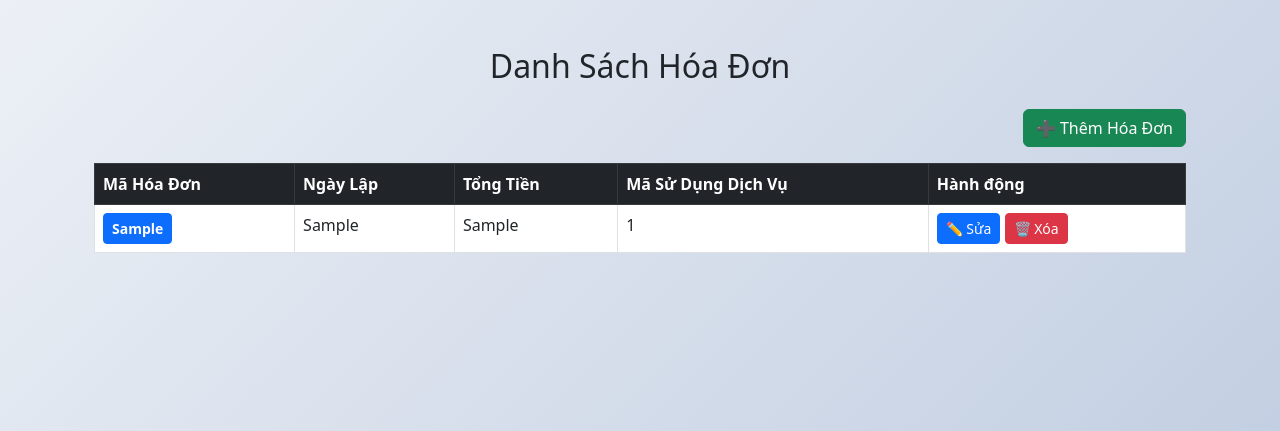
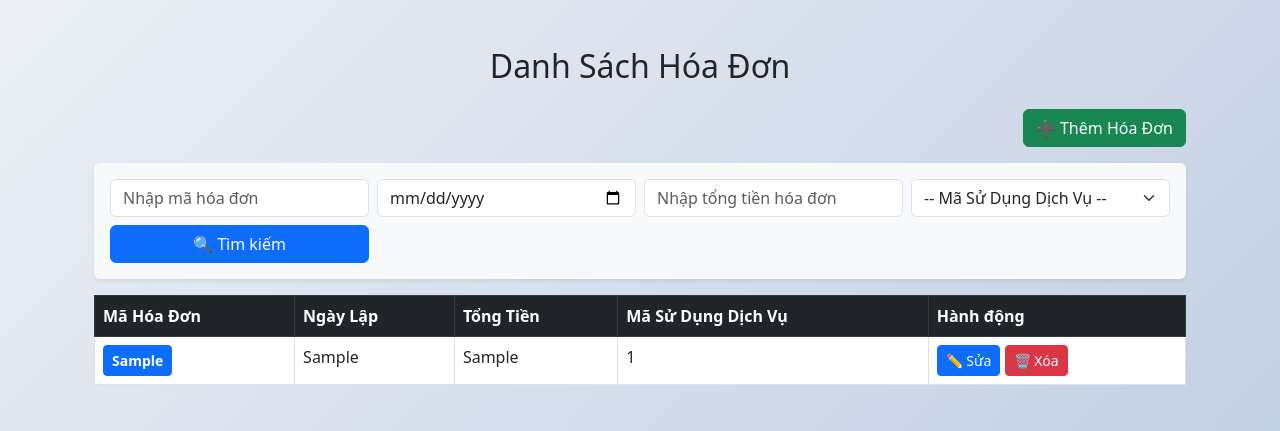
Before and after one commit to ducdz1m2/QLKS, a Django app: template QLKS/invoices/templates/invoices/invoices_list.html in a window 1280 px wide. Shown: the part 369-800 px from the top of the page. Run offline with Django 5.2, Linux system fonts and the light colour scheme; the template is opened without the code that fills it: most values are stand-ins (such as "Sample title", 1, 10 or a date in 2020).

Commit message:
Update SearchInvoices

```diff
--- a/QLKS/invoices/templates/invoices/invoices_list.html
+++ b/QLKS/invoices/templates/invoices/invoices_list.html
@@ -9,6 +9,32 @@
   <div class="text-end mb-3">
     <a href="{% url 'add_invoices' %}" class="btn btn-success">➕ Thêm Hóa Đơn</a>
   </div>
+  <!-- Form tìm kiếm hóa dơn -->
+  <form method="GET" action="{% url 'search_invoices' %}" class="mb-3 p-3 bg-light rounded shadow-sm">
+    <div class="row g-2 align-items-center">
+      <div class="col-md-3">
+        <input type="number" name="MaHoaDon" class="form-control" placeholder="Nhập mã hóa đơn" value="{{ request.GET.MaHoaDon }}">
+      </div>
+      <div class="col-md-3">
+        <input type="date" name="NgayLapHoaDon" class="form-control" placeholder="Nhập ngày lập hóa đơn" value="{{ request.GET.NgayLapHoaDon }}">
+      </div>
+      <div class="col-md-3">
+        <input type="number" name="TongTien" class="form-control" placeholder="Nhập tổng tiền hóa đơn" value="{{ request.GET.TongTien }}">
+      </div>
+      <div class="col-md-3">
+        <select name="MaSuDung_id" class="form-select">
+          <option value="">-- Mã Sử Dụng Dịch Vụ --</option>
+          {% for Ma in invoices_types %}
+          <option value="{{ Ma.MaSuDung_id }}" {% if request.GET.MaSuDung_id == Ma.MaSuDung_id %}selected{% endif %}>{{ Ma.MaSuDung_id }}</option>
+          {% endfor %}
+        </select>
+      </div>
+      <div class="col-md-3">
+        <button type="submit" class="btn btn-primary w-100">🔍 Tìm kiếm</button>
+      </div>
+    </div>
+  </form>
+
 
   <table class="table table-bordered table-hover">
     <thead class="table-dark">
@@ -38,8 +64,9 @@
           <!-- Nút xóa -->
           <form action="{% url 'delete_invoices' invoice.MaHoaDon %}" method="post" class="d-inline">
             {% csrf_token %}
-            <button type="submit" class="btn btn-danger btn-sm" onclick="return confirm('Bạn có chắc chắn muốn xóa hóa đơn này?');">
-                🗑️ Xóa
+            <button type="submit" class="btn btn-danger btn-sm"
+              onclick="return confirm('Bạn có chắc chắn muốn xóa hóa đơn này?');">
+              🗑️ Xóa
             </button>
           </form>
         </td>
--- a/QLKS/invoices/urls.py
+++ b/QLKS/invoices/urls.py
@@ -8,5 +8,5 @@ urlpatterns = [
     path('delete/<int:MaHoaDon>', delete_invoices, name='delete_invoices'),
     path('edit/<int:MaHoaDon>', edit_invoices, name='edit_invoices'),
     path('detail/<int:MaHoaDon>',detail_invoices, name='detail_invoices'),
-    # path('search/', search_invoices, name='search_invoices'),
+    path('search/', search_invoices, name='search_invoices'),
 ]
```
Also changed, not shown: QLKS/invoices/views.py (+23 -24 lines).
